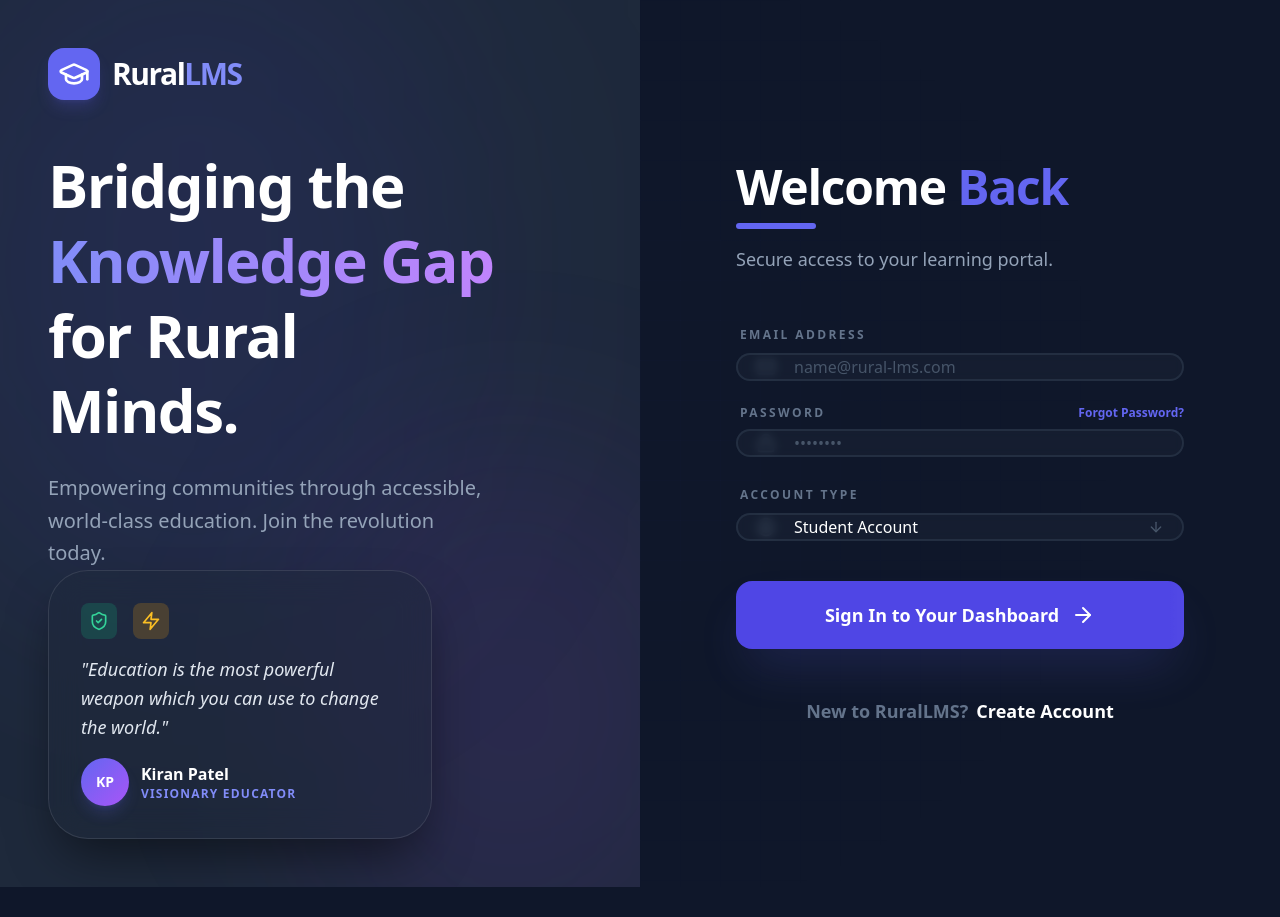
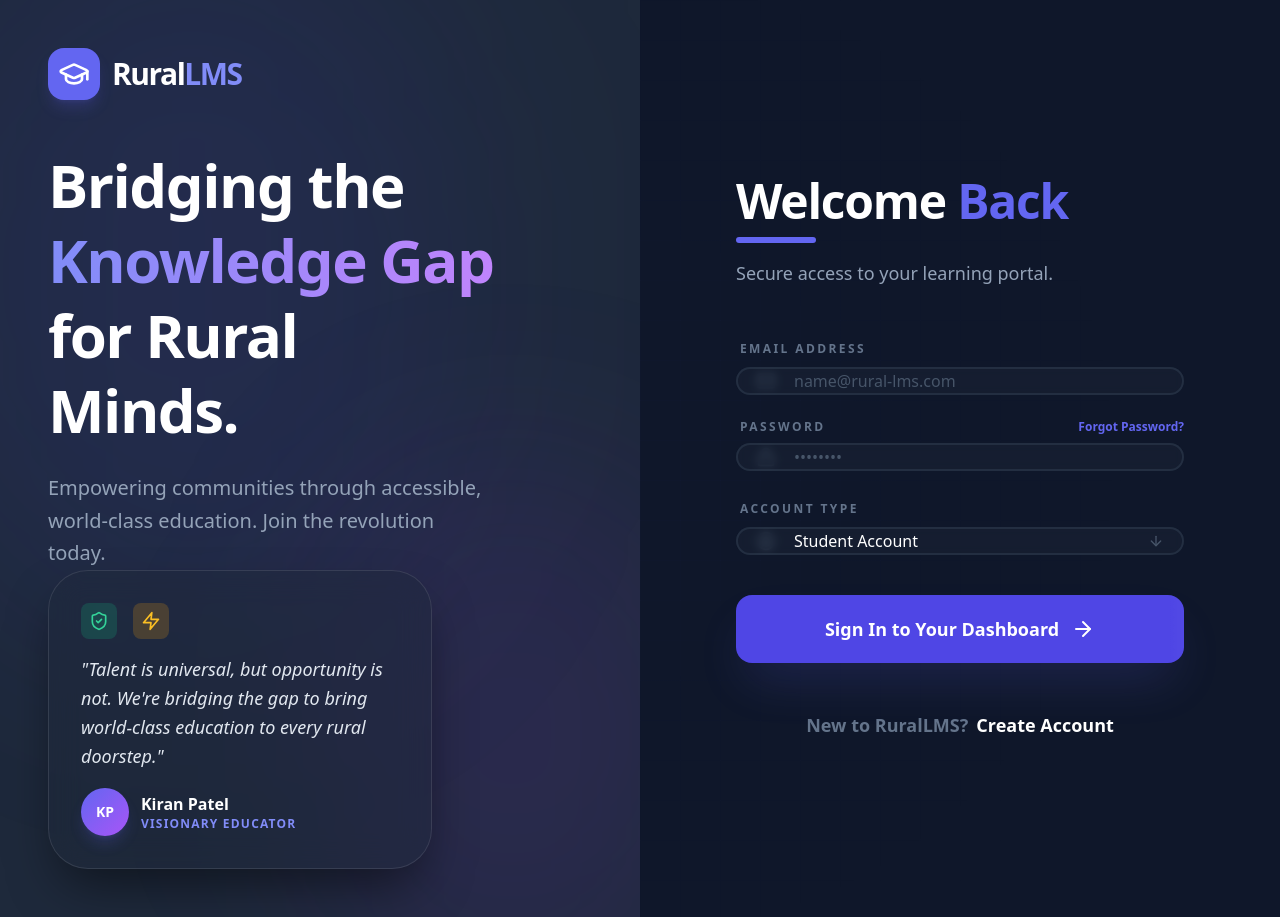
Before and after one commit to harsha-252005/lms_rural, a React app in the folder frontend/: page /login in a window 1280 px wide. Before the commit the page ends 887 px from the top, so only its background shows below. Built offline with nearby package versions, Linux system fonts and the light colour scheme; the HTML template or start-up script is replaced by a standard one.

Commit message:
review 1

```diff
--- a/frontend/src/pages/LoginV2.jsx
+++ b/frontend/src/pages/LoginV2.jsx
@@ -119,7 +119,7 @@ const Login = () => {
                         </div>
                     </div>
                     <p className="text-slate-200 font-medium italic mb-4 text-lg leading-relaxed">
-                        &quot;Education is the most powerful weapon which you can use to change the world.&quot;
+                        &quot;Talent is universal, but opportunity is not. We're bridging the gap to bring world-class education to every rural doorstep.&quot;
                     </p>
                     <div className="flex items-center gap-3">
                         <div className="w-12 h-12 rounded-full bg-gradient-to-br from-indigo-500 to-purple-500 font-bold flex items-center justify-center text-white text-sm shadow-lg shadow-indigo-500/20">KP</div>
```
